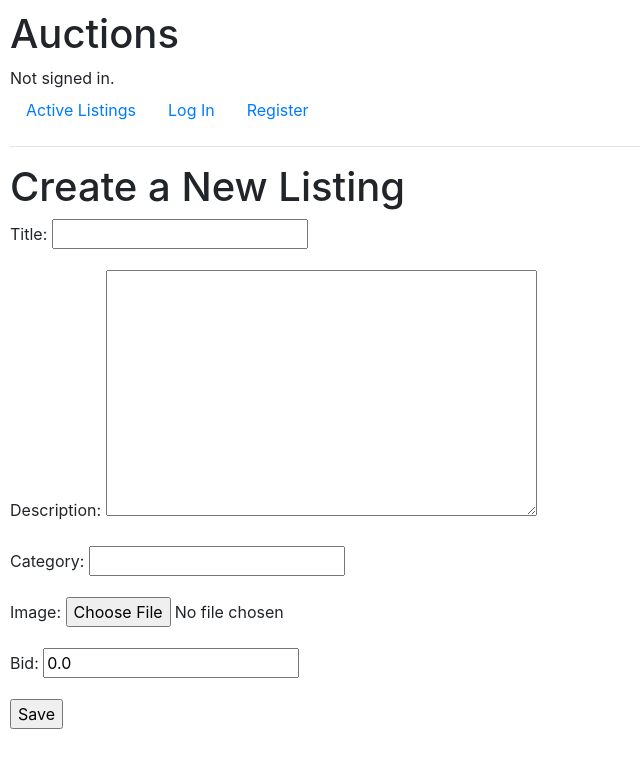
After one commit to mdhcodes/commerce, a Django app: page /new_listing in a window 1280 px wide. The commit adds this page. Shown: the top 768 px of the page, without its empty margins (0-640 px from the left). Run offline with Django 5.2, Linux system fonts and the light colour scheme; some libraries are stand-ins or nearby versions.

Commit message:
Add new_listing.html and functionality

```diff
--- /dev/null
+++ b/auctions/forms.py
@@ -0,0 +1,21 @@
+# Create forms from models.
+# https://docs.djangoproject.com/en/5.0/topics/forms/modelforms/
+# https://www.geeksforgeeks.org/django-modelform-create-form-from-models/
+
+
+from django import forms
+from .models import Listing
+
+
+# Create a ModelForm.
+class CreateListingForm(forms.ModelForm):
+    # Specify the name of the model to use.
+    class Meta:
+        model = Listing
+        fields = "__all__"
+        # http://www.semicolom.com/blog/add-a-hidden-field-to-a-django-form/
+        # https://stackoverflow.com/questions/22606786/how-to-hide-a-field-in-django-modelform
+        widgets = {
+            "createdBy": forms.HiddenInput()
+        }
+        exclude = ["watchList"]
--- a/auctions/models.py
+++ b/auctions/models.py
@@ -32,7 +32,11 @@ class Listing(models.Model):
     # ImageField requires the Pillow library. # https://pillow.readthedocs.io/en/latest/installation/basic-installation.html
     # https://www.geeksforgeeks.org/imagefield-django-models/
     # image = models.ImageField(upload_to=None, height_field=None, width_field=None, max_length=100)
-    image = models.ImageField(upload_to="images/") # blank=True - field may be empty.
+    image = models.ImageField(upload_to="images/") # blank=True - field may be empty. # Image files are uploaded to the media/images directory through the admin account. However, image files are not uploaded (to this directory) from the user.
+
+    # https://cs50.harvard.edu/web/2020/projects/2/commerce/#specification
+    # CS50 specifications indicate that "users should also optionally be able to provide a URL for an image for the listing.
+
 
     # https://stackoverflow.com/questions/1139393/what-is-the-best-django-model-field-to-use-to-represent-a-us-dollar-amount
     # https://dev.to/koladev/django-tip-use-decimalfield-for-money-3f63
--- a/auctions/templates/auctions/index.html
+++ b/auctions/templates/auctions/index.html
@@ -3,5 +3,7 @@
 {% block body %}
     <h2>Active Listings</h2>
 
+    <p>{{ message }}</p>{% comment %} If new listing is created successfully, display message. {% endcomment %}
+
     TODO
 {% endblock %}
--- a/auctions/templates/auctions/layout.html
+++ b/auctions/templates/auctions/layout.html
@@ -21,6 +21,10 @@
                 <a class="nav-link" href="{% url 'index' %}">Active Listings</a>
             </li>
             {% if user.is_authenticated %}
+                <li>
+                    <a class="nav-link" href="{% url 'new_listing' %}">Create Listing</a><!-- Link to create a new_listing -->
+                </li>
+
                 <li class="nav-item">
                     <a class="nav-link" href="{% url 'logout' %}">Log Out</a>
                 </li>
--- /dev/null
+++ b/auctions/templates/auctions/new_listing.html
@@ -0,0 +1,28 @@
+{% extends "auctions/layout.html" %}
+
+
+{% comment %}
+Create Listing: Users may create a new listing.
+They will be able to enter the listing title, description, category, image, and starting bid.
+Users should also optionally be able to provide a URL for an image for the listing.
+{% endcomment %}
+
+{% block title %}
+    {{ title }}
+{% endblock %}
+
+{% block body %}
+    <p style="color:rgb(173, 36, 36)">{{ message }}</p>
+    <h1>Create a New Listing</h1>
+    {% comment %}
+    Requirements for uploading image file.
+    https://docs.djangoproject.com/en/5.0/ref/forms/api/#binding-uploaded-files-to-a-form
+    <form enctype="multipart/form-data" method="post" action="/foo/">
+    {% endcomment %}
+    <form enctype="multipart/form-data" action="{% url 'new_listing' %}" method="post">
+        {% csrf_token %}
+        {{ form.as_p }} {% comment %} .as_p means the form input will display as a paragraph. {% endcomment %}
+        <input type="submit" value="Save">
+    </form>
+
+{% endblock %}
--- a/auctions/urls.py
+++ b/auctions/urls.py
@@ -6,5 +6,7 @@ urlpatterns = [
     path("", views.index, name="index"),
     path("login", views.login_view, name="login"),
     path("logout", views.logout_view, name="logout"),
-    path("register", views.register, name="register")
+    path("register", views.register, name="register"),
+    # Add path to create a new listing.
+    path("new_listing", views.new_listing, name="new_listing")
 ]
--- a/auctions/views.py
+++ b/auctions/views.py
@@ -4,7 +4,9 @@ from django.http import HttpResponse, HttpResponseRedirect
 from django.shortcuts import render
 from django.urls import reverse
 
-from .models import User
+from .models import User, Listing
+# Use Django to create the new listing form from the model.
+from .forms import CreateListingForm
 
 
 def index(request):
@@ -61,3 +63,59 @@ def register(request):
         return HttpResponseRedirect(reverse("index"))
     else:
         return render(request, "auctions/register.html")
+
+
+"""
+Create Listing: Users may create a new listing.
+They will be able to enter the listing title, description, category, image, and starting bid.
+Users should also optionally be able to provide a URL for an image for the listing.
+"""
+
+def new_listing(request):
+
+    title = "Create Listing"
+
+    # POST request
+    if request.method == "POST":
+        # Store the user data in a variable called listing_data.
+        # Image data will be stored in the request.FILES object.
+        # https://docs.djangoproject.com/en/5.0/ref/forms/api/#binding-uploaded-files-to-a-form
+        listing_data = CreateListingForm(request.POST, request.FILES)
+
+        # Get user from the POST request.
+        user_name = request.user
+
+        # Capture the new listing_data form values.
+        title = listing_data["title"].value()
+        description = listing_data["description"].value()
+        bid = listing_data["bid"].value()
+        category = listing_data["category"].value()
+        # image
+        user = user_name
+
+        # Save the listing_data form values to the auctions database.
+        # https://docs.djangoproject.com/en/5.0/topics/db/queries/
+        # https://docs.djangoproject.com/en/5.0/ref/models/instances/#saving-objects
+        # https://docs.djangoproject.com/en/5.0/ref/models/instances/#how-django-knows-to-update-vs-insert
+        listing_data = Listing(title=title,
+                description=description,
+                bid=bid,
+                category=category,
+                # image
+                createdBy=user
+                )
+
+        listing_data.save()
+
+        # Redirect to index.html
+        # https://www.geeksforgeeks.org/django-modelform-create-form-from-models/
+        return HttpResponseRedirect(reverse("index"), {
+            "message": "Your new listing was saved." # !!!!!! NOT WORKING - Listings were created but the message is not displayed. !!!!!!
+        })
+
+    else:
+        # GET request
+        return render(request, "auctions/new_listing.html", {
+            "title": title,
+            "form": CreateListingForm()
+        })
--- /dev/null
+++ b/requirements.txt
@@ -0,0 +1 @@
+pillow
```
Also changed, not shown: db.sqlite3, media/images/wave.png (added).
